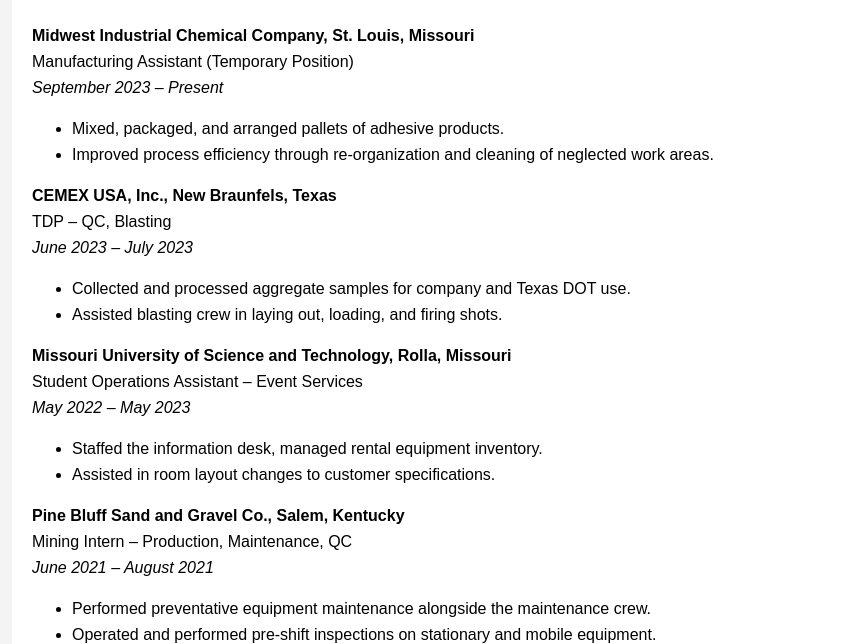
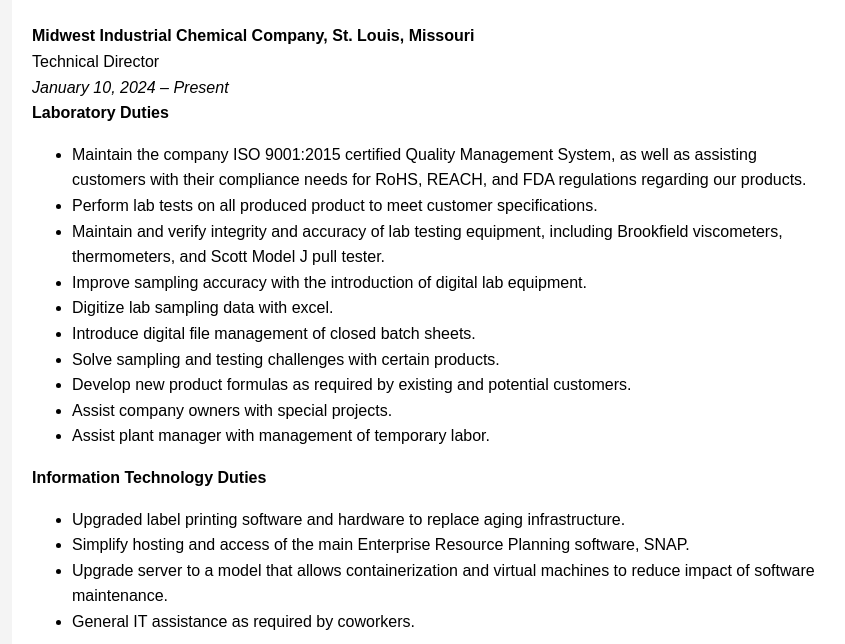
Before and after one commit to RTSess/RTSess.github.io, a plain HTML site: page index.html in a window 1280 px wide. Shown: the part 440-1084 px from the top of the page, without its empty margins (208-1053 px from the left). Drawn offline with Linux system fonts and the light colour scheme.

Commit message:
Update index.html
added latest employment listing

```diff
--- a/index.html
+++ b/index.html
@@ -26,6 +26,29 @@
 
         <div class="section">
             <h2>Experience</h2>
+            <p><strong>Midwest Industrial Chemical Company, St. Louis, Missouri</strong><br>
+            Technical Director<br>
+            <em>January 10, 2024 – Present</em><br>
+            <strong>Laboratory Duties</strong></p>
+            <ul>
+                <li>Maintain the company ISO 9001:2015 certified Quality Management System, as well as assisting customers with their compliance needs for RoHS, REACH, and FDA regulations regarding our products.</li>
+                <li>Perform lab tests on all produced product to meet customer specifications.</li>
+                <li>Maintain and verify integrity and accuracy of lab testing equipment, including Brookfield viscometers, thermometers, and Scott Model J pull tester.</li>
+                <li>Improve sampling accuracy with the introduction of digital lab equipment.</li>
+                <li>Digitize lab sampling data with excel.</li>
+                <li>Introduce digital file management of closed batch sheets.</li>
+                <li>Solve sampling and testing challenges with certain products.</li>
+                <li>Develop new product formulas as required by existing and potential customers.</li>
+                <li>Assist company owners with special projects.</li>
+                <li>Assist plant manager with management of temporary labor.</li>
+            </ul>
+            <strong>Information Technology Duties</strong><br>
+            <ul>
+                <li>Upgraded label printing software and hardware to replace aging infrastructure.</li>
+                <li>Simplify hosting and access of the main Enterprise Resource Planning software, SNAP.</li>
+                <li>Upgrade server to a model that allows containerization and virtual machines to reduce impact of software maintenance.</li>
+                <li>General IT assistance as required by coworkers.</li>
+            </ul>
 
             <p><strong>Midwest Industrial Chemical Company, St. Louis, Missouri</strong><br>
             Manufacturing Assistant (Temporary Position)<br>
@@ -41,6 +64,7 @@
             <ul>
                 <li>Collected and processed aggregate samples for company and Texas DOT use.</li>
                 <li>Assisted blasting crew in laying out, loading, and firing shots.</li>
+                <li>Operated the newly constructed primary crusher during a test run.</li>
             </ul>
 
             <p><strong>Missouri University of Science and Technology, Rolla, Missouri</strong><br>
@@ -69,6 +93,7 @@
                 <li>Evaluated, diagnosed, and corrected a wide range of customer computer issues.</li>
                 <li>Educated customers and fellow employees on available campus resources and IT processes.</li>
                 <li>Documented all work performed in Cherwell ticketing software.</li>
+                <li>Assisted other departments with work as needed.</li>
             </ul>
         </div>
 
```
